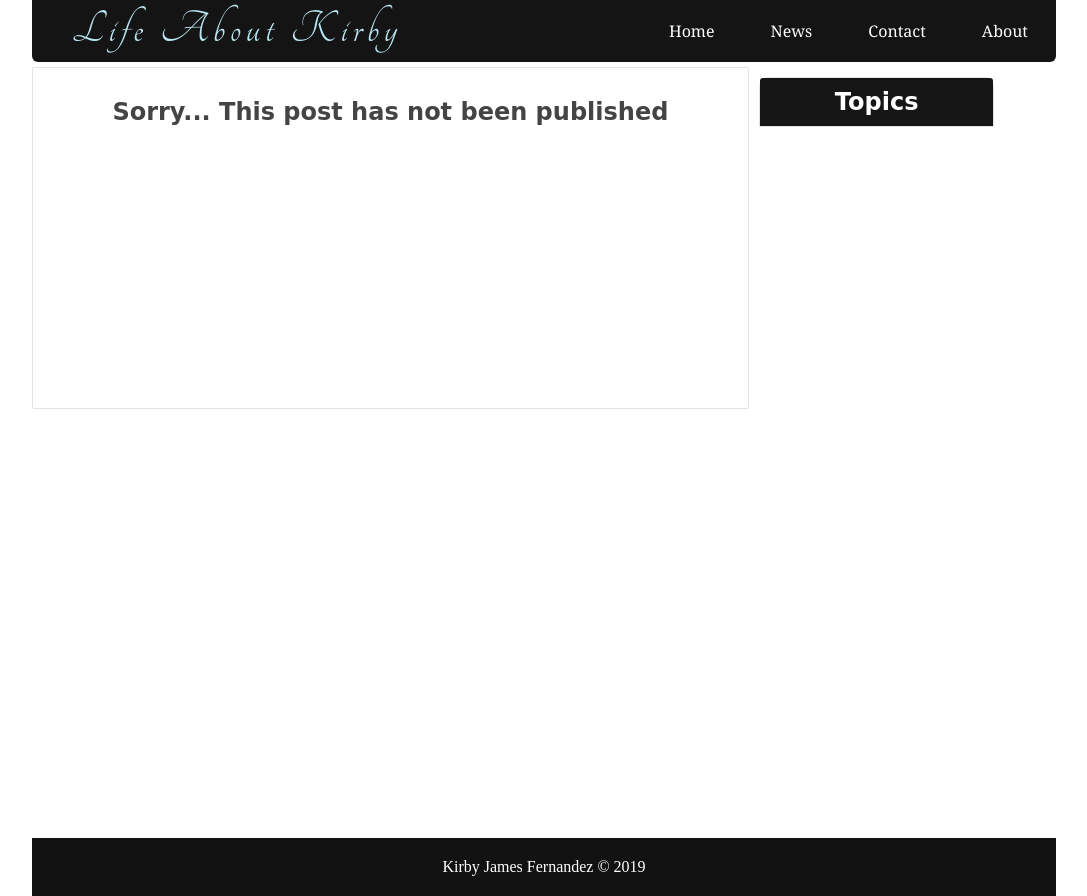
After one commit to kirbygit/finalcs, a PHP site: page /cs-final/single_post.php in a window 1280 px wide. The commit adds this page. Shown: the whole page, without its empty margins (96-1183 px from the left). Run offline with PHP 8.4, Linux system fonts and the light colour scheme; data that the repository does not hold is empty; some web fonts are replaced.

Commit message:
added layout and content for single post, fixed styling

```diff
--- a/filtered_posts.php
+++ b/filtered_posts.php
@@ -47,5 +47,5 @@
 
   <!-- Footer -->
 	<?php include( ROOT_PATH . '/includes/footer.php'); ?>
-  <!-- // end of Footer -->
+
 </body>
--- /dev/null
+++ b/single_post.php
@@ -0,0 +1,64 @@
+<?php  include('config.php'); ?>
+
+<?php  include('includes/public_functions.php'); ?>
+
+<?php
+	if (isset($_GET['post-slug'])) {
+		$post = getPost($_GET['post-slug']);
+	}
+	$topics = getAllTopics();
+?>
+
+<?php include('includes/head_section.php'); ?>
+<title> <?php echo $post['title'] ?> Blog</title>
+</head>
+
+<body>
+  <div class="container">
+    <!-- Navbar moved to includes -->
+      <?php include( ROOT_PATH . '/includes/navbar.php'); ?>
+
+    <div class="content" >
+      <!-- Page wrapper -->
+      <div class="post-wrapper">
+        <!-- full post div -->
+        <div class="full-post-div">
+        <?php if ($post['published'] == false): ?>
+          <h2 class="post-title">Sorry... This post has not been published</h2>
+        <?php else: ?>
+          <h2 class="post-title"><?php echo $post['title']; ?></h2>
+          <div class="post-body-div">
+            <?php echo html_entity_decode($post['body']); ?>
+          </div>
+        <?php endif ?>
+        </div>
+        <!-- // full post div -->
+
+        <!-- comments section -->
+        <!--  coming soon ...  -->
+      </div>
+      <!-- // Page wrapper -->
+
+      <!-- post sidebar -->
+      <div class="post-sidebar">
+        <div class="card">
+          <div class="card-header">
+            <h2>Topics</h2>
+          </div>
+          <div class="card-content">
+            <?php foreach ($topics as $topic): ?>
+              <a
+                href="<?php echo BASE_URL . 'filtered_posts.php?topic=' . $topic['id'] ?>">
+                <?php echo $topic['name']; ?>
+              </a>
+            <?php endforeach ?>
+          </div>
+        </div>
+      </div>
+      <!-- // post sidebar -->
+    </div>
+  </div>
+  <!-- // content -->
+
+  <?php include( ROOT_PATH . '/includes/footer.php'); ?>
+</body>
--- a/static/css/public_styling.css
+++ b/static/css/public_styling.css
@@ -247,3 +247,68 @@ form input:focus {
 	position: absolute;
 	right: 5px; bottom: 5px;
 }
+
+/* * * * * * * * *
+* SINGLE PAGE
+* * * * * * * * */
+.content .post-wrapper {
+	width: 70%;
+	float: left;
+	min-height: 250px;
+}
+.full-post-div {
+	min-height: 300px;
+	padding: 20px;
+	border: 1px solid #e4e1e1;
+	border-radius: 2px;
+}
+.full-post-div h2.post-title {
+	margin: 10px auto 20px;
+	text-align: center;
+}
+.post-body-div {
+	font-family: 'Noto Serif', serif;
+	font-size: 1.2em;
+}
+.post-body-div p {
+	margin:20px 0px;
+}
+.post-sidebar {
+	width: 24%;
+	float: left;
+	margin-left: 5px;
+	min-height: 400px;
+}
+.content .post-comments {
+	margin-top: 25px;
+	border-radius: 2px;
+	border-top: 1px solid #e4e1e1;
+	padding: 10px;
+}
+.post-sidebar .card {
+	width: 95%;
+	margin: 10px auto;
+	border: 1px solid #e4e1e1;
+	border-radius: 10px 10px 0px 0px;
+}
+.post-sidebar .card .card-header {
+	padding: 10px;
+	text-align: center;
+	border-radius: 3px 3px 0px 0px;
+	background: rgb(22, 22, 22);
+}
+.post-sidebar .card .card-header h2 {
+	color: white;
+}
+.post-sidebar .card .card-content a {
+	display: block;
+	box-sizing: border-box;
+	padding: 8px 10px;
+	border-bottom: 1px solid #e4e1e1;
+	color: #444;
+}
+.post-sidebar .card .card-content a:hover {
+	padding-left: 20px;
+	background: #F9F9F9;
+	transition: 0.1s;
+}
```
